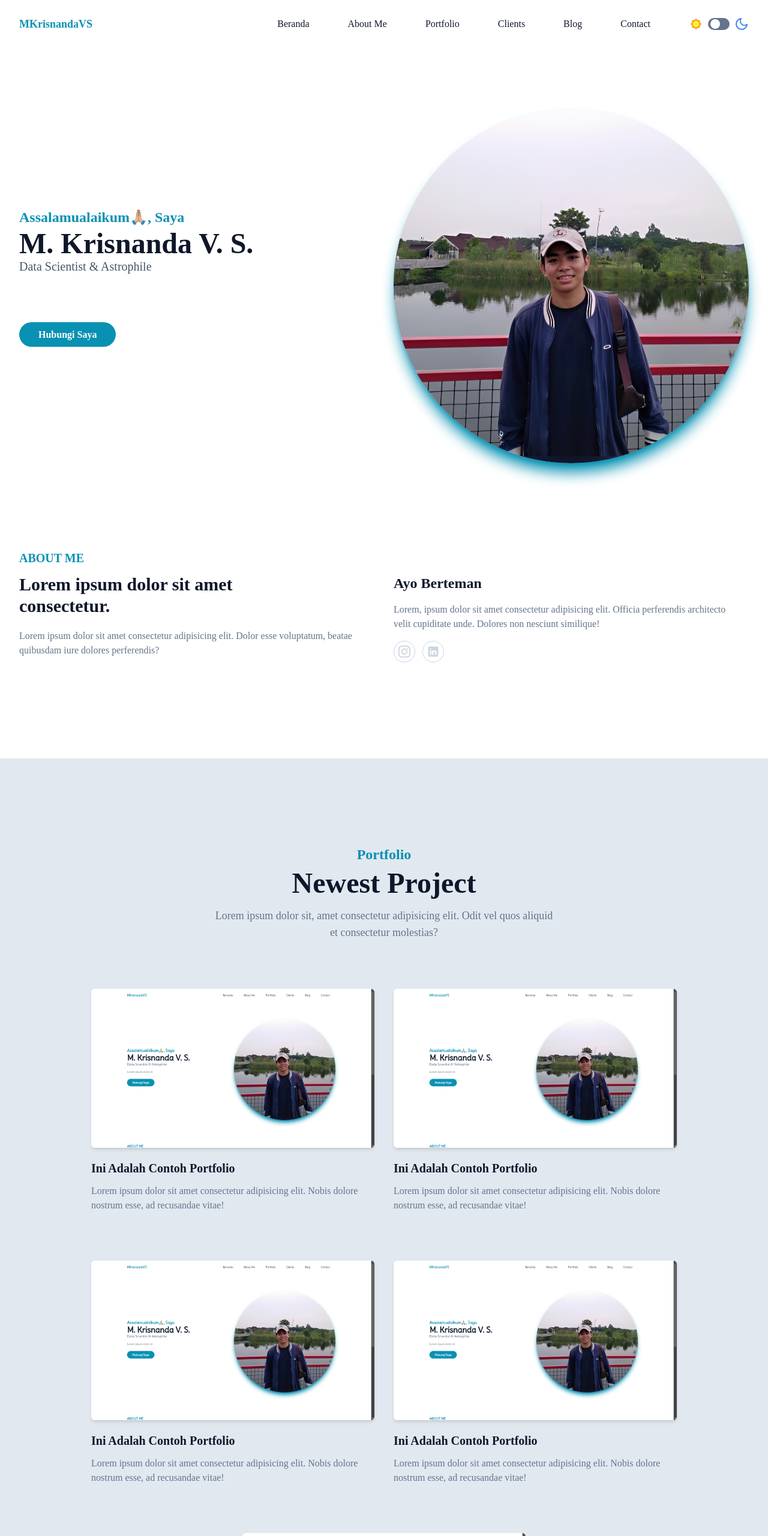
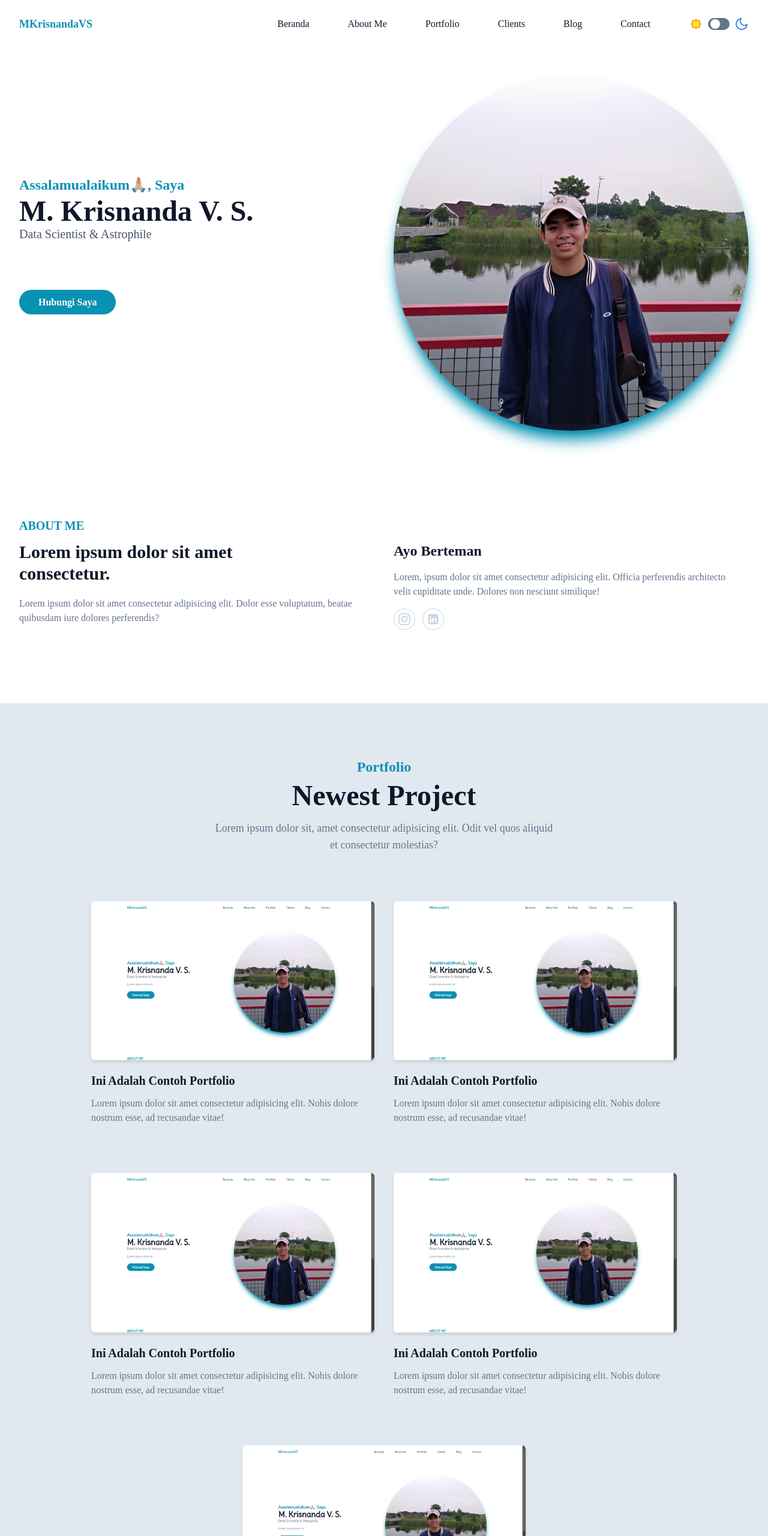
Before and after one commit to MKrisnandaVS/coba, a plain HTML site: page index.html in a window 1280 px wide. Shown: the top 2560 px of the page at 60% size. Drawn offline with nearby package versions, Linux system fonts and the light colour scheme; a web font is replaced by a local one.

Commit message:
alhamdulillah

```diff
--- a/index.html
+++ b/index.html
@@ -218,7 +218,7 @@
     <!-- Header End -->
 
     <!-- Hero Section Start -->
-    <section id="home" class="pt-36 dark:bg-dark">
+    <section id="home" class="pt-[90px] dark:bg-dark">
       <div class="container">
         <div class="flex flex-wrap">
           <div class="w-full self-center px-4 lg:w-1/2">
@@ -261,7 +261,7 @@
     <!-- Hero Section End -->
 
     <!-- About Section Start -->
-    <section id="about" class="pt-36 pb-32 dark:bg-dark">
+    <section id="about" class="pt-36 pb-[90px] dark:bg-dark">
       <div class="container">
         <div class="flex flex-wrap">
           <div class="w-full px-4 mb-10 lg:w-1/2">
@@ -336,7 +336,7 @@
     <!-- About Section End -->
 
     <!-- Portfolio Start -->
-    <section id="portfolio" class="pt-36 pb-16 bg-slate-200 dark:bg-dark">
+    <section id="portfolio" class="pt-[90px] pb-16 bg-slate-200 dark:bg-dark">
       <div class="container">
         <div class="w-full px-4">
           <div class="max-w-xl mx-auto text-center mb-16">
@@ -454,7 +454,7 @@
     <!-- Portfolio End -->
 
     <!-- Clients Start -->
-    <section id="clients" class="pt-36 pb-32 bg-slate-700">
+    <section id="clients" class="pt-[90px] pb-32 bg-slate-700">
       <div class="container">
         <div class="w-full px-4">
           <div class="max-w-xl mx-auto text-center mb-16">
@@ -523,7 +523,7 @@
     <!-- Clients End -->
 
     <!-- Blog Start -->
-    <section id="blog" class="pt-36 pb-32 bg-slate-200 dark:bg-dark">
+    <section id="blog" class="pt-[90px] pb-32 bg-slate-200 dark:bg-dark">
       <div class="container">
         <div class="w-full px-4">
           <!-- Heading Section -->
```
